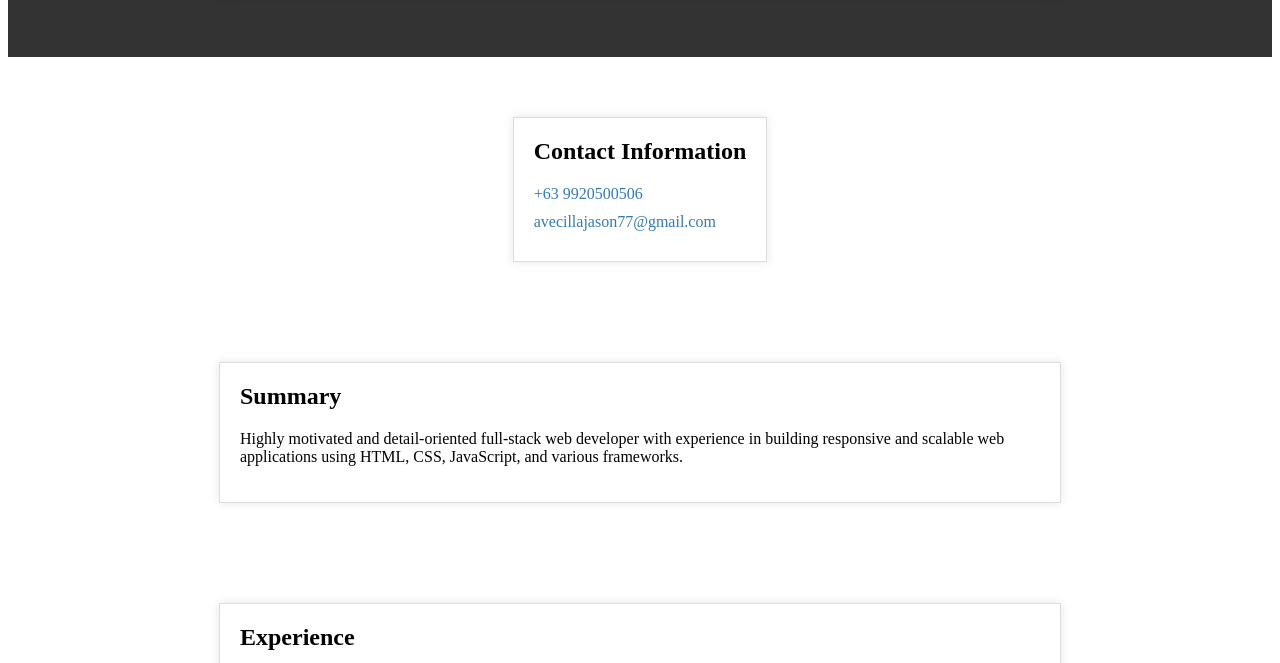
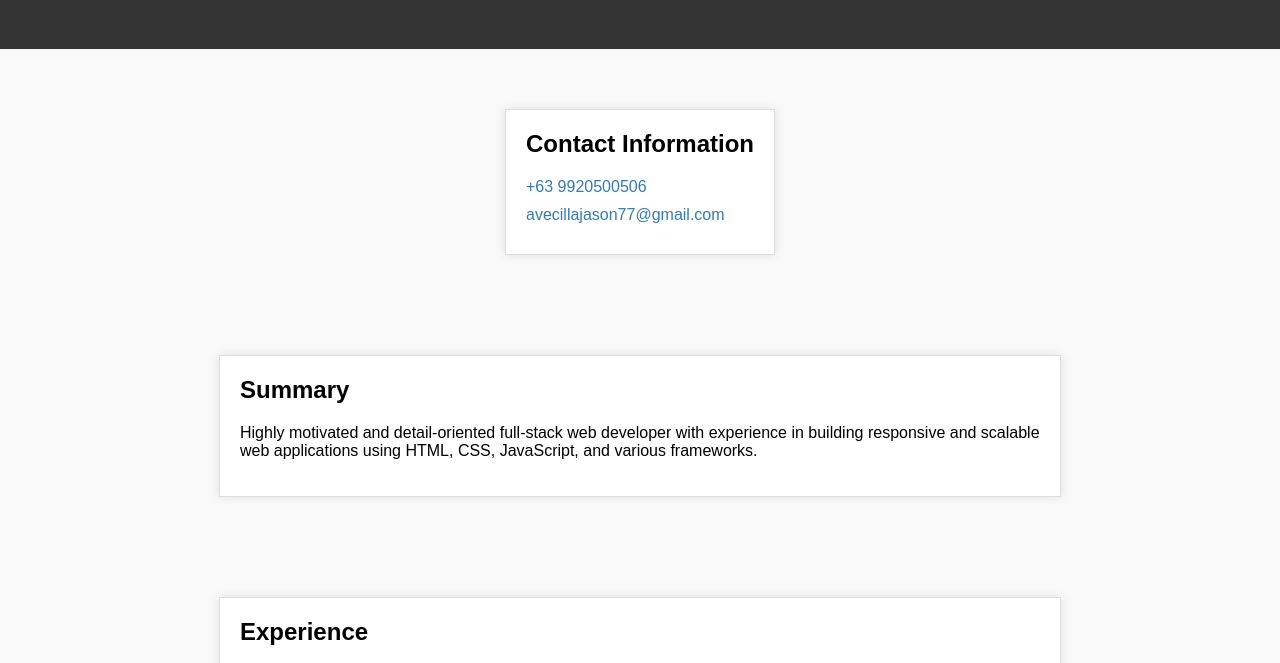
Before and after one commit to jasonavecilla/homepage, a plain HTML site: page index.html in a window 1280 px wide. Shown: the part 218-881 px from the top of the page. Drawn offline with Linux system fonts and the light colour scheme.

Commit message:
Update index.css

```diff
--- a/index.css
+++ b/index.css
@@ -1,4 +1,4 @@
-<<<<<<< HEAD
+
 body {
     font-family: Arial, sans-serif;
     margin: 0;
@@ -113,5 +113,3 @@ a {
     text-decoration: none;
     color: #337ab7;
 }
-
->>>>>>> c0e50b56b18a58e08f66fef5be4ff69f2698ac95
```
